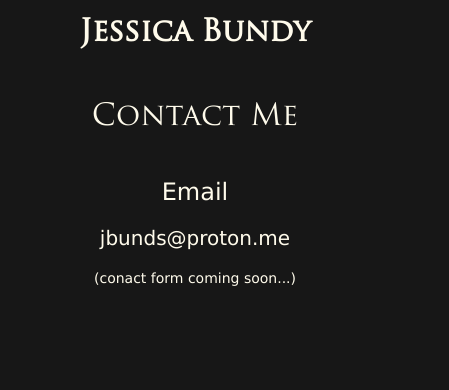
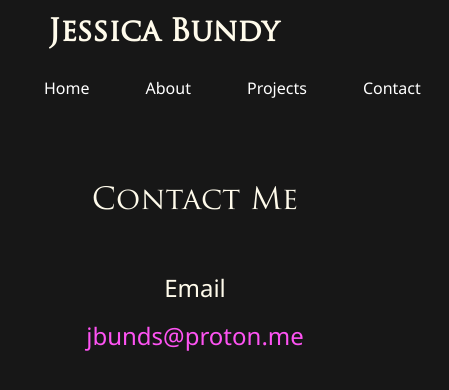
Before and after one commit to jbunds801/jbunds-portfolio-nextjs, a Next.js app: page /contact in a window 390 px wide. Shown: the top 390 px of the page, 449 px wide, since content can reach past the window. Built offline with nearby package versions, Linux system fonts and the light colour scheme.

Commit message:
updated shimmer effect in global.css, cleaned up navbar to start over on styling, created mail to function for contanct page, updated styling on project card.

```diff
--- a/app/contact/page.tsx
+++ b/app/contact/page.tsx
@@ -1,19 +1,25 @@
 import React from 'react'
+import MailToButton from '../../src/components/MailToButton';
 
 const Contact = () => {
     return (
         <div className='max-w-7xl mx-auto p-8'>
 
-            <p className='text-center text-3xl' style={{ fontFamily: 'Trajan' }}>Contact Me</p>
+            <p className='text-center text-3xl m-3' style={{ fontFamily: 'Trajan' }}>Contact Me</p>
 
             <div className='p-8 text-center'>
                 <p className='text-2xl p-2'>Email</p>
-                <p className='text-xl p-2'>jbunds@proton.me</p>
-                <p className='text-sm p-2'>(conact form coming soon...)</p>
+                {/* <p className='text-xl p-2'>jbunds@proton.me</p> */}
+                <MailToButton
+                    email='jbunds@proton.me'
+                    label='jbunds@proton.me'
+                    subject='Portfolio Inquiry'
+                    className='inline-block text-2xl p-2 text-pink-cstm glow-pink'
+                />
             </div>
 
         </div>
-    )
-}
+    );
+};
 
-export default Contact
+export default Contact;
--- a/app/globals.css
+++ b/app/globals.css
@@ -11,9 +11,9 @@
 }
 
 body {
-  font-family: 'Lucida Sans', 'Lucida Sans Regular', 'Lucida Grande', 'Lucida Sans Unicode', Geneva, Verdana, sans-serif;
+  font-family: 'Segoe UI', Tahoma, Geneva, Verdana, sans-serif;
+  overflow-y: auto;
 }
-
 
 @theme inline {
   --color-background: var(--background);
@@ -29,11 +29,9 @@ body {
 .glow-pink:hover {
   filter: drop-shadow(0 0 4px var(--color-pink-cstm));
   filter: drop-shadow(0 0 4px var(--color-pink-cstm));
-  filter: drop-shadow(0 0 4px var(--color-pink-cstm));
 }
 
 .glow-cyan:hover {
-  filter: drop-shadow(0 0 4px var(--color-cyan-cstm));
   filter: drop-shadow(0 0 4px var(--color-cyan-cstm));
   filter: drop-shadow(0 0 4px var(--color-cyan-cstm));
 }
@@ -49,14 +47,20 @@ body {
 
 .shimmer-border-wrapper {
   border-radius: 12px;
-  padding: 2px;
   background: white;
 }
 
 .shimmer-border-wrapper:hover {
-  background: linear-gradient(90deg, #fd53f2, #00e1ff, #fd53f2);
-  background-size: 200% auto;
-  animation: border-shimmer 3s infinite linear;
+  background: linear-gradient(
+    65deg,
+    var(--color-pink-cstm),
+    var(--color-cyan-cstm),
+    white,
+    var(--color-cyan-cstm),
+    var(--color-pink-cstm)
+  );
+  background-size: 400% auto;
+  animation: border-shimmer 6s infinite ease;
 }
 
 .glow-pink:hover {
--- /dev/null
+++ b/src/components/MailToButton.tsx
@@ -0,0 +1,31 @@
+interface MailToButtonProps {
+    email: string;
+    label: string;
+    subject?: string;
+    body?: string;
+    className?: string;
+}
+
+const MailToButton = ({
+    email,
+    label,
+    subject,
+    className,
+}: MailToButtonProps) => {
+    const params = new URLSearchParams();
+
+    if (subject) {
+        params.set("subject", subject);
+    }
+
+    const queryString = params.toString();
+    const mailtoHref = `mailto:${email}${queryString ? `?${queryString}` : ""}`;
+
+    return (
+        <a href={mailtoHref} className={className}>
+            {label}
+        </a>
+    );
+};
+
+export default MailToButton;
--- a/src/components/NavBar.tsx
+++ b/src/components/NavBar.tsx
@@ -5,39 +5,39 @@ const NavBar: React.FC = () => {
     return (
         <nav className="bg-transparent w-full">
             <div className="max-w-fit mx-auto flex flex-wrap items-center justify-between p-4">
-                <div className="flex items-center px-8 font-bold text-3xl" style={{ fontFamily: 'Trajan'}}>
+                <div className="flex items-center px-8 font-bold text-3xl" style={{ fontFamily: 'Trajan' }}>
                     Jessica Bundy
                 </div>
-                <div className="hidden w-full md:block md:w-auto" id="navbar-default">
-                    <ul className="font-medium flex flex-col p-4 mt-4 md:flex-row md:space-x-8 md:mt-0">
+                <div className="w-auto" id="navbar-default">
+                    <ul className="font-medium flex flex-row p-4 mt-0 space-x-8">
                         <li>
                             <Link
                                 href="/"
-                                className="block py-2 px-3 rounded-sm md:bg-transparent md:md:p-0 dark:text-white"
+                                className="block py-2 px-3 text-white"
                             >
                                 Home
                             </Link>
                         </li>
                         <li>
                             <Link
-                                href="about"
-                                className="block py-2 px-3 rounded-sm hover:bg-gray-100 md:hover:bg-transparent md:border-0 md:hover:text-gray-600 md:p-0 dark:text-white md:dark:hover:text-gray-300 dark:hover:bg-gray-700 dark:hover:text-white md:dark:hover:bg-transparent"
+                                href="/about"
+                                className="block py-2 px-3 text-white"
                             >
                                 About
                             </Link>
                         </li>
                         <li>
                             <Link
-                                href="projects"
-                                className="block py-2 px-3 rounded-sm hover:bg-gray-100 md:hover:bg-transparent md:border-0 md:hover:text-gray-600 md:p-0 dark:text-white md:dark:hover:text-gray-300 dark:hover:bg-gray-700 dark:hover:text-white md:dark:hover:bg-transparent"
+                                href="/projects"
+                                className="block py-2 px-3 text-white"
                             >
                                 Projects
                             </Link>
                         </li>
                         <li>
                             <Link
-                                href="contact"
-                                className="block py-2 px-3 rounded-sm hover:bg-gray-100 md:hover:bg-transparent md:border-0 md:hover:text-gray-600 md:p-0 dark:text-white md:dark:hover:text-gray-300 dark:hover:bg-gray-700 dark:hover:text-white md:dark:hover:bg-transparent"
+                                href="/contact"
+                                className="block py-2 px-3 text-white"
                             >
                                 Contact
                             </Link>
--- a/src/components/ProjectCard.tsx
+++ b/src/components/ProjectCard.tsx
@@ -8,17 +8,17 @@ interface ProjectCardProps {
 
 const ProjectCard: React.FC<ProjectCardProps> = ({ project, isReversed }) => {
     return (
-        <div className="shimmer-border-wrapper my-10 rounded-xl p-[1px]">
+        <div className="shimmer-border-wrapper my-10 rounded-xl p-0.5">
             <div className={`p-5 rounded-xl shadow h-56 flex gap-6 bg-[#171717]
             ${isReversed ? 'flex-row-reverse text-end' : 'flex-row'}`}>
 
-                <div className="flex flex-col flex-1 min-w-0 justify-between">
-                    <div>
-                        <h3 className="text-xl font-bold py-2" style={{ fontFamily: 'Trajan' }}>{project.title}</h3>
+                <div className="flex flex-col p-2 flex-1 min-w-0 justify-between">
+                    <div className="space-y-2.5">
+                        <h3 className="text-xl" style={{ fontFamily: 'Trajan' }}>{project.title}</h3>
                         <p>{project.description}</p>
                     </div>
 
-                    <div className={`flex gap-4 py-1 ${isReversed ? 'flex-row-reverse text-end' : 'flex-row'}`}>
+                    <div className={`flex gap-4 p-1 text-nowrap ${isReversed ? 'flex-row-reverse text-end' : 'flex-row'}`}>
                         <a
                             href={project.link}
                             target="_blank"
```
